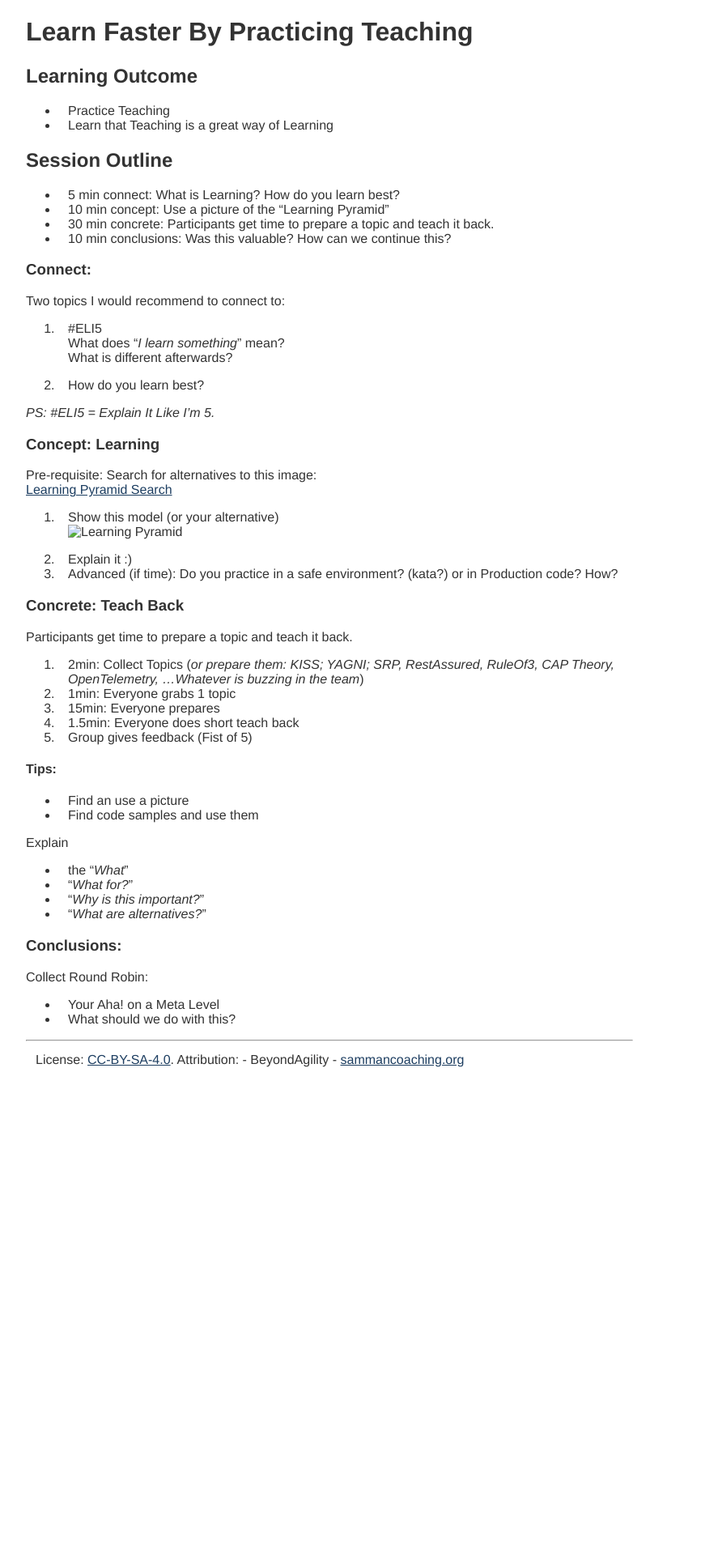
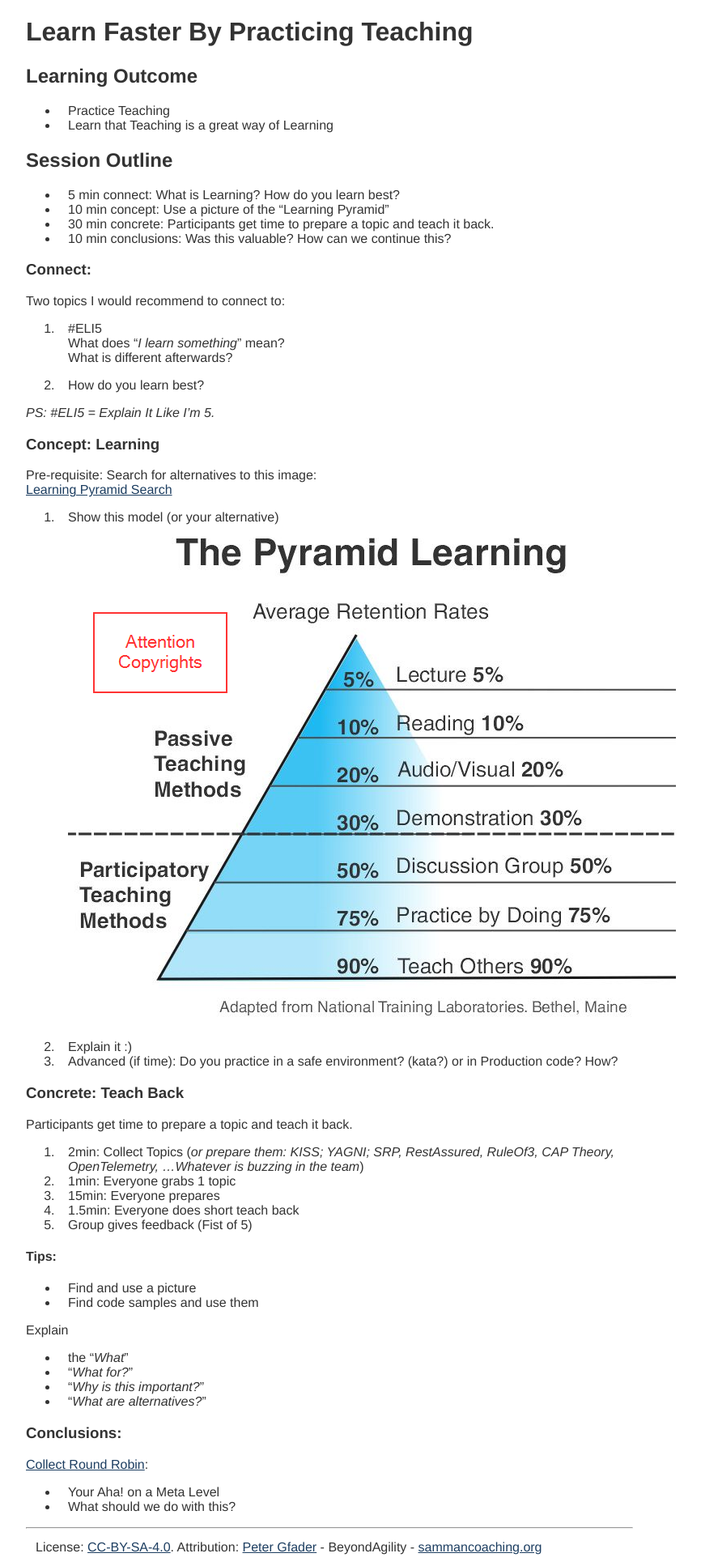
Before and after one commit to sammancoaching/website, a Jekyll site: the page built from _learning_hours/devops/learn_faster.md, in a window 1280 px wide. Shown: the whole page at 81% size, without its empty margins (233-1099 px from the left). Built offline with Jekyll 4.4.1, drawn with Linux system fonts in a browser that asks for light colours; before the commit the page ends 1332 px from its top, so only the background shows below that.

Commit message:
small tweaks and suggestions for learning hour

```diff
--- a/_learning_hours/devops/learn_faster.md
+++ b/_learning_hours/devops/learn_faster.md
@@ -13,8 +13,6 @@
 
  * Practice Teaching
  * Learn that Teaching is a great way of Learning
-
-
 
 
 ## Session Outline
@@ -34,22 +32,18 @@
 
   2. How do you learn best?
 
-
 *PS: #ELI5 = Explain It Like I'm 5.*
-
 
 ### Concept: Learning
 Pre-requisite: Search for alternatives to this image:
   [Learning Pyramid Search](https://www.ecosia.org/images?q=learning%20pyramid)
 
 1. Show this model (or your alternative)
-   ![Learning Pyramid](Learning-Pyramid-Training-Material.png)
+   ![Learning Pyramid](/assets/images/Learning-Pyramid-Training-Material.png)
 
 2. Explain it :)
 3. Advanced (if time): Do you practice in a safe environment? (kata?) or in Production code?
     How?
-
-
 
 
 ### Concrete: Teach Back
@@ -64,7 +58,7 @@
 
 
 #### Tips:
-  * Find an use a picture
+  * Find and use a picture
   * Find code samples and use them
 
 
@@ -76,7 +70,7 @@
 
 
 ### Conclusions:
-Collect Round Robin:
+[Collect Round Robin]({% link _activities/conclusions/collect_round_robin.md %}):
 
  * Your Aha! on a Meta Level
  * What should we do with this?
```
Also changed, not shown: other parts of _learning_hours/devops/learn_faster.md (+1 -1 lines).
